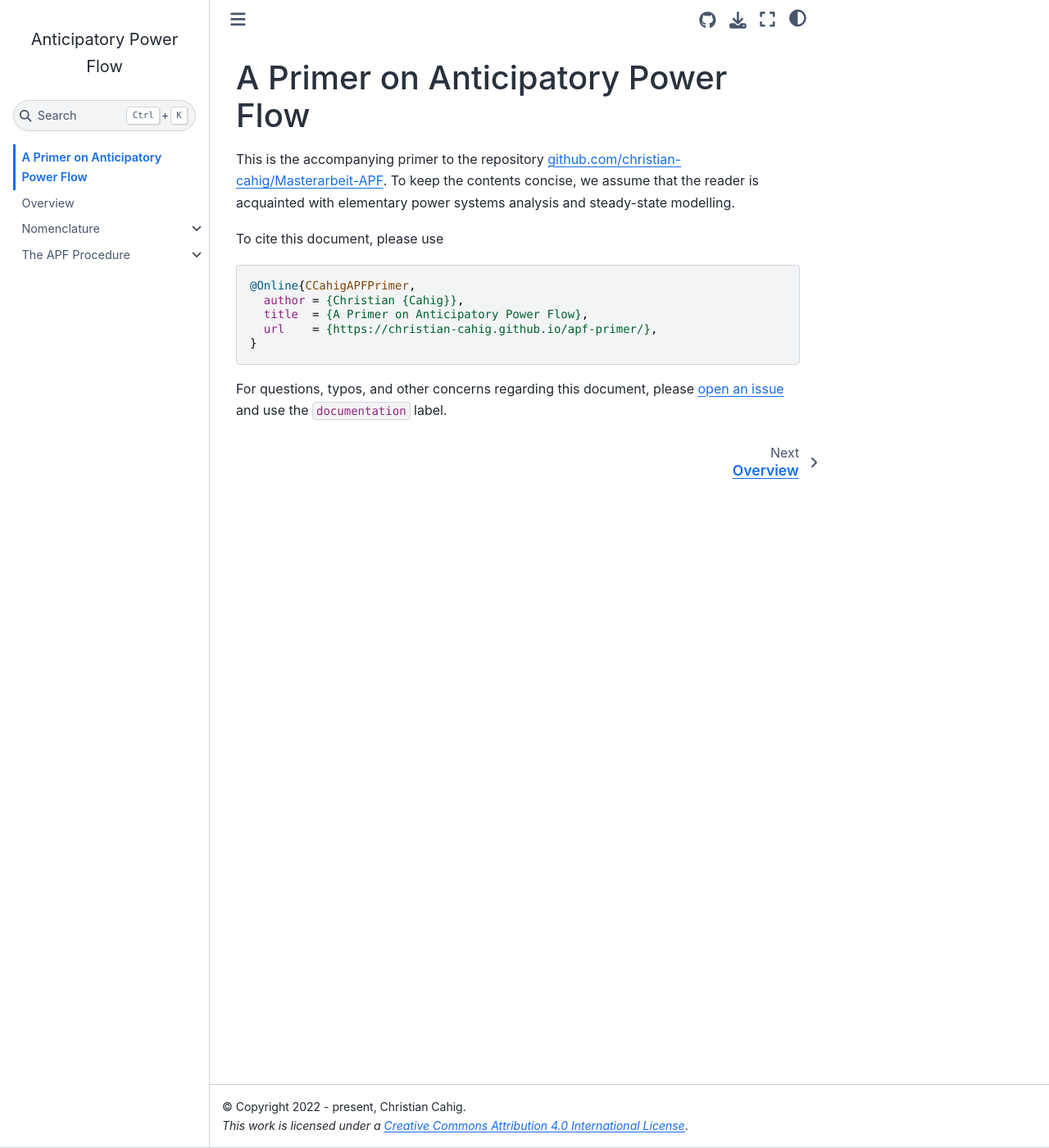
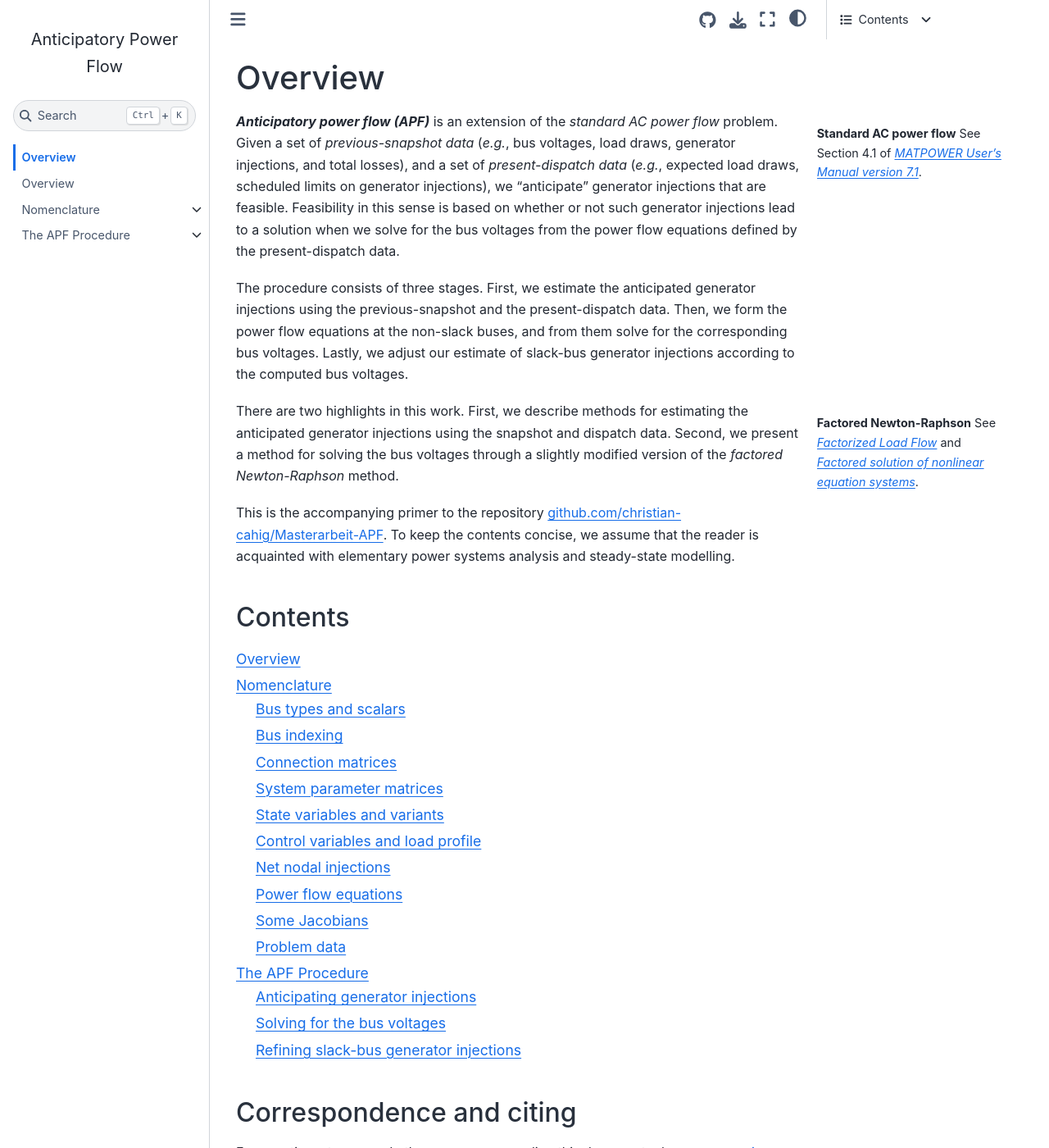
Before and after one commit to christian-cahig/apf-primer, a Jupyter Book: the page built from landing.md, in a window 1280 px wide and 1400 px high. Shown: the whole window at 82% size. Built offline with Jupyter Book 1.0.4 settings and Sphinx 7.4.7 and the Sphinx Book theme 1.1.4, drawn with Linux system fonts in a browser that asks for light colours; some of the changed text lies outside the part shown.

Commit message:
Update landing page

````diff
--- a/landing.md
+++ b/landing.md
@@ -1,10 +1,55 @@
-# A Primer on Anticipatory Power Flow
+# Overview
+
+```{margin}
+**Standard AC power flow**
+See Section 4.1 of
+[*MATPOWER User's Manual version 7.1*](https://matpower.org/docs/MATPOWER-manual-7.1.pdf).
+```
+
+***Anticipatory power flow (APF)*** is an extension of the *standard AC power flow* problem.
+Given a set of *previous-snapshot data*
+(*e.g.*, bus voltages, load draws, generator injections, and total losses),
+and
+a set of *present-dispatch data*
+(*e.g.*, expected load draws, scheduled limits on generator injections),
+we "anticipate" generator injections that are feasible.
+Feasibility in this sense is based on whether or not such generator injections
+lead to a solution when we solve for the bus voltages
+from the power flow equations defined by the present-dispatch data.
+
+The procedure consists of three stages.
+First, we estimate the anticipated generator injections using the previous-snapshot and the present-dispatch data.
+Then, we form the power flow equations at the non-slack buses, and from them solve for the corresponding bus voltages.
+Lastly, we adjust our estimate of slack-bus generator injections according to the computed bus voltages.
+
+```{margin}
+**Factored Newton-Raphson**
+See
+[*Factorized Load Flow*](https://doi.org/10.1109/TPWRS.2013.2265298)
+and
+[*Factored solution of nonlinear equation systems*](https://doi.org/10.1098/rspa.2014.0236).
+```
+
+There are two highlights in this work.
+First, we describe methods for estimating the anticipated generator injections using the snapshot and dispatch data.
+Second, we present a method for solving the bus voltages through a slightly modified version of the *factored Newton-Raphson* method.
 
 This is the accompanying primer to the repository
 [github.com/christian-cahig/Masterarbeit-APF](https://github.com/christian-cahig/Masterarbeit-APF).
 To keep the contents concise,
 we assume that the reader is acquainted with
 elementary power systems analysis and steady-state modelling.
+
+## Contents
+
+```{tableofcontents}
+```
+
+## Correspondence and citing
+
+For questions, typos, and other concerns regarding this document,
+please [open an issue](https://github.com/christian-cahig/Masterarbeit-APF/issues)
+and use the `documentation` label.
 
 To cite this document, please use
 
@@ -16,6 +61,7 @@ To cite this document, please use
 }
 ```
 
-For questions, typos, and other concerns regarding this document,
-please [open an issue](https://github.com/christian-cahig/Masterarbeit-APF/issues)
-and use the `documentation` label.
+## Acknowledgements
+
+This work is supervised jointly by Dr. Marven E. Jabian and Abdul Aziz G. Mabaning,
+and has been supported by the DOST-SEI ERDT program.
````
